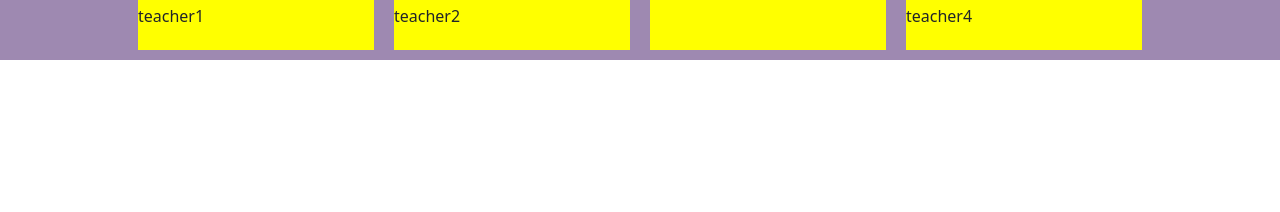
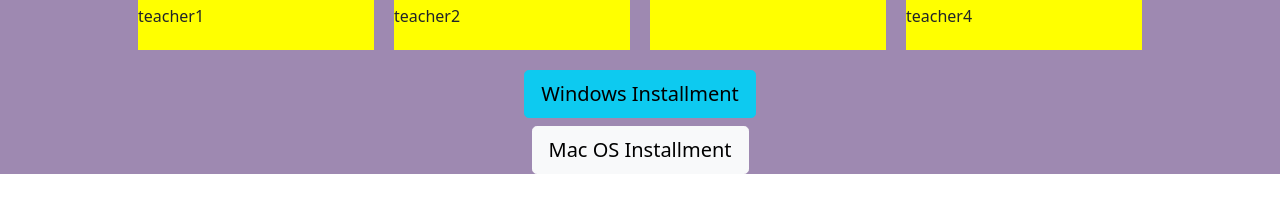
Before and after one commit to lottielin/tcxr-web, a React (Create React App) app in the folder tcxr-web/: page / in a window 1280 px wide. Shown: the part 328-540 px from the top of the page. Built offline with nearby package versions, Linux system fonts and the light colour scheme.

Commit message:
added executable

```diff
--- /dev/null
+++ b/tcxr-web/src/components/executable/executable.css
@@ -0,0 +1,7 @@
+.executable-container {
+  display: flex;
+  flex-direction: column;
+  align-items: center;
+  margin: 0px auto;
+  width: 60%;
+}
--- a/tcxr-web/src/components/executable/executable.js
+++ b/tcxr-web/src/components/executable/executable.js
@@ -1,16 +1,17 @@
 import React, { Component } from "react";
-import UserInput from "../../components/userInput/userInput";
+import { Button } from "react-bootstrap";
+import "./executable.css";
 
 class Executable extends Component {
   state = {};
   render() {
     return (
-      <div className="d-grid gap-2">
-        <Button variant="primary" size="lg">
-          Block level button
+      <div className="gap-2 executable-container">
+        <Button className="executable" variant="info" size="lg">
+          Windows Installment
         </Button>
-        <Button variant="secondary" size="lg">
-          Block level button
+        <Button className="executable" variant="light" size="lg">
+          Mac OS Installment
         </Button>
       </div>
     );
--- a/tcxr-web/src/pages/landing/landing.js
+++ b/tcxr-web/src/pages/landing/landing.js
@@ -1,6 +1,7 @@
 import React, { Component } from "react";
 import UserInput from "../../components/userInput/userInput";
 import Pillar from "../../components/pillar/pillar";
+import Executable from "../../components/executable/executable";
 import "./landing.css";
 
 class Landing extends Component {
@@ -36,6 +37,10 @@ class Landing extends Component {
             <Pillar identity={this.state.target} />
           </div>
         </div>
+
+        <div className="executableViewer">
+          <Executable />
+        </div>
       </React.Fragment>
     );
   }
```
